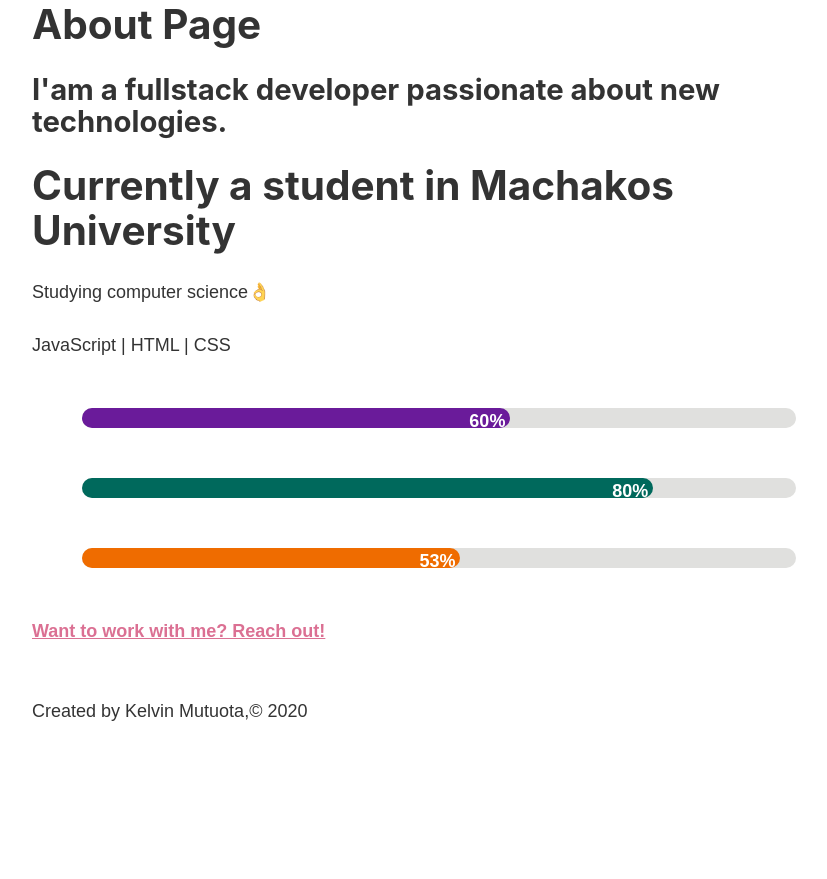
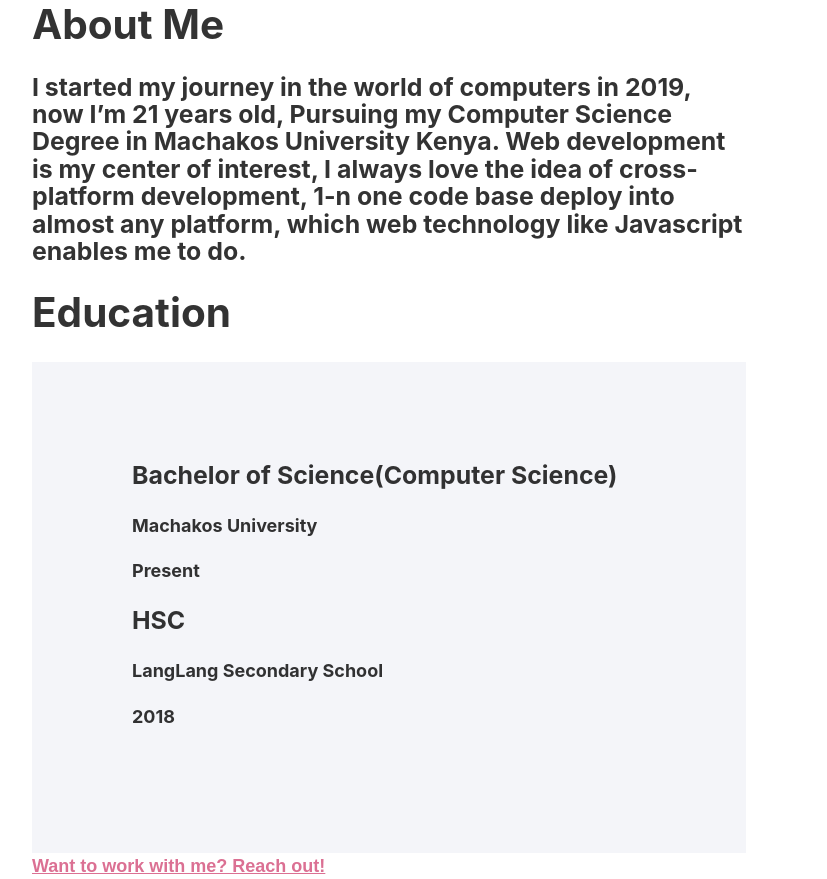
Before and after one commit to mutuotakelvin/gatsby-app, a Gatsby site: page /about in a window 1280 px wide. Shown: the part 342-1221 px from the top of the page, without its empty margins (251-1078 px from the left). Before the commit the page ends 1110 px from the top, so only its background shows below. Built offline with nearby package versions, Linux system fonts and the light colour scheme; Gatsby itself is replaced by a stand-in of ours.

Commit message:
clean up

```diff
--- a/src/components/card.js
+++ b/src/components/card.js
@@ -1,24 +1,42 @@
 import React from "react"
 import styled from "styled-components"
+import cardStyles from "./card.module.scss"
 
 const Title = styled.h2`
   color: #d975f0;
   font-weight: 300;
 `
+// color: #738584;
+
 const Description = styled.p`
-  color: #738584;
+  color:#e6eded
   font-weight: 300;
 `
-const Card = props => (
-  <div style={{ color: "#fff" }}>
-    <Title>
-      Hello! I'am Kelvin Mutuota, a full-stack developer living in Nakuru.
-    </Title>
-    <Description>
-      I am a full-stack Developer.I like dabbling in various parts of frontend
-      development and like to learn about new technologies, write technical
-      articles or simply play games in my free time.
-    </Description>
+// const Div = styled.div`
+//   // background: #4d183f;
+//   border: 0px solid #9a9b9c;
+//   display: flex;
+//   margin: 30px 0px 30px 0px;
+// `
+const Card = ({ title, where, from, to }) => (
+  <div
+    className={(cardStyles.card, cardStyles.card)}
+    // style={{ color: "#fff", backgroundColor: "black" }}
+  >
+    <h3>{title}</h3>
+    <h4>{where}</h4>
+    <h4>{to}</h4>
   </div>
 )
 export default Card
+
+{
+  /* <Title>Hello! I'am Kelvin Mutuota.</Title>
+    <Div>
+      <Description>
+        I am a full-stack Developer.I like dabbling in various parts of frontend
+        development and like to learn about new technologies, write technical
+        articles or simply play games in my free time.
+      </Description>
+    </Div> */
+}
--- /dev/null
+++ b/src/components/card.module.scss
@@ -0,0 +1,6 @@
+.card:hover {
+    color: #1b1d20;
+    background-color: #ffffff;
+    box-shadow: 0 10px 20px rgba(0, 0, 0, 0.19), 0 6px 6px rgba(0, 0, 0, 0.23);
+
+}
--- a/src/pages/about.js
+++ b/src/pages/about.js
@@ -1,48 +1,44 @@
 import React from "react"
 import { Link } from "gatsby"
 import styled from "styled-components"
+import Card from "../components/card"
 
 import Layout from "../components/layout"
 import Head from "../components/head"
-import ProgressBar from "../components/skill"
+
+import aboutStyles from "./about.module.scss"
 
 const StyledLink = styled(Link)`
   color: palevioletred;
   font-weight: bold;
 `
-const testData = [
-  { bgcolor: "#6a1b9a", completed: 60 },
-  { bgcolor: "#00695c", completed: 80 },
-  { bgcolor: "#ef6c00", completed: 53 },
-]
 
 const AboutPage = () => {
   return (
     <Layout>
       <Head title="About" />
       <div>
-        <h1>About Page</h1>
-        <h2>I'am a fullstack developer passionate about new technologies.</h2>
-
-        <h1>Currently a student in Machakos University </h1>
+        <h1>About Me</h1>
       </div>
       <div>
-        <p>
-          Studying computer science<span role="img">👌</span>
-        </p>
-      </div>
-      <div>
-        <div>JavaScript | HTML | CSS</div>
-        <div className="App">
-          {testData.map((item, idx) => (
-            <ProgressBar
-              key={idx}
-              bgcolor={item.bgcolor}
-              completed={item.completed}
-            />
-          ))}
+        <Card title="I started my journey in the world of computers in 2019, now I’m 21 years old, Pursuing my Computer Science Degree in Machakos University Kenya. Web development is my center of interest, I always love the idea of cross-platform development, 1-n one code base deploy into almost any platform, which web technology like Javascript enables me to do." />
+        <h1>Education</h1>
+        <div className={aboutStyles.condiv}>
+          <Card
+            title="Bachelor of Science(Computer Science)"
+            where="Machakos University"
+            from="Sept 2019"
+            to="Present"
+          />
+          <Card
+            title="HSC"
+            where="LangLang Secondary School"
+            from="2015"
+            to="2018"
+          />
         </div>
       </div>
+
       <StyledLink to="/contact">Want to work with me? Reach out!</StyledLink>
     </Layout>
   )
--- /dev/null
+++ b/src/pages/about.module.scss
@@ -0,0 +1,5 @@
+.condiv {
+    padding: 100px;
+    background-color: #f4f5f9;
+    flex: var(--condiv-flex);
+}
--- a/src/pages/index.js
+++ b/src/pages/index.js
@@ -9,7 +9,7 @@ const IndexPage = () => {
     <Layout>
       <Head title="Home" />
 
-      <Card />
+      <Card title="Hi am kelvin Mutuota Mwangi" />
     </Layout>
   )
 }
```
